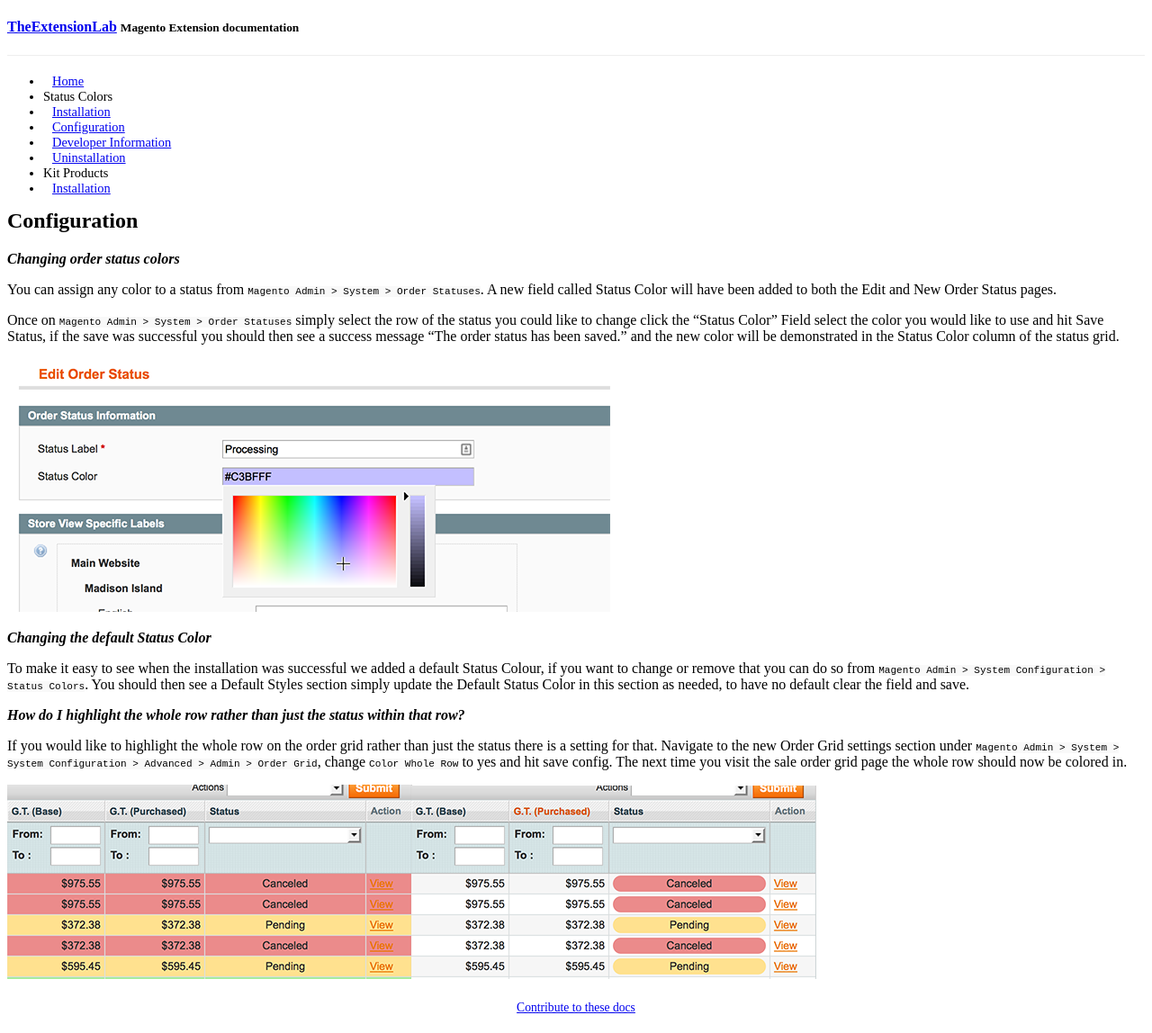
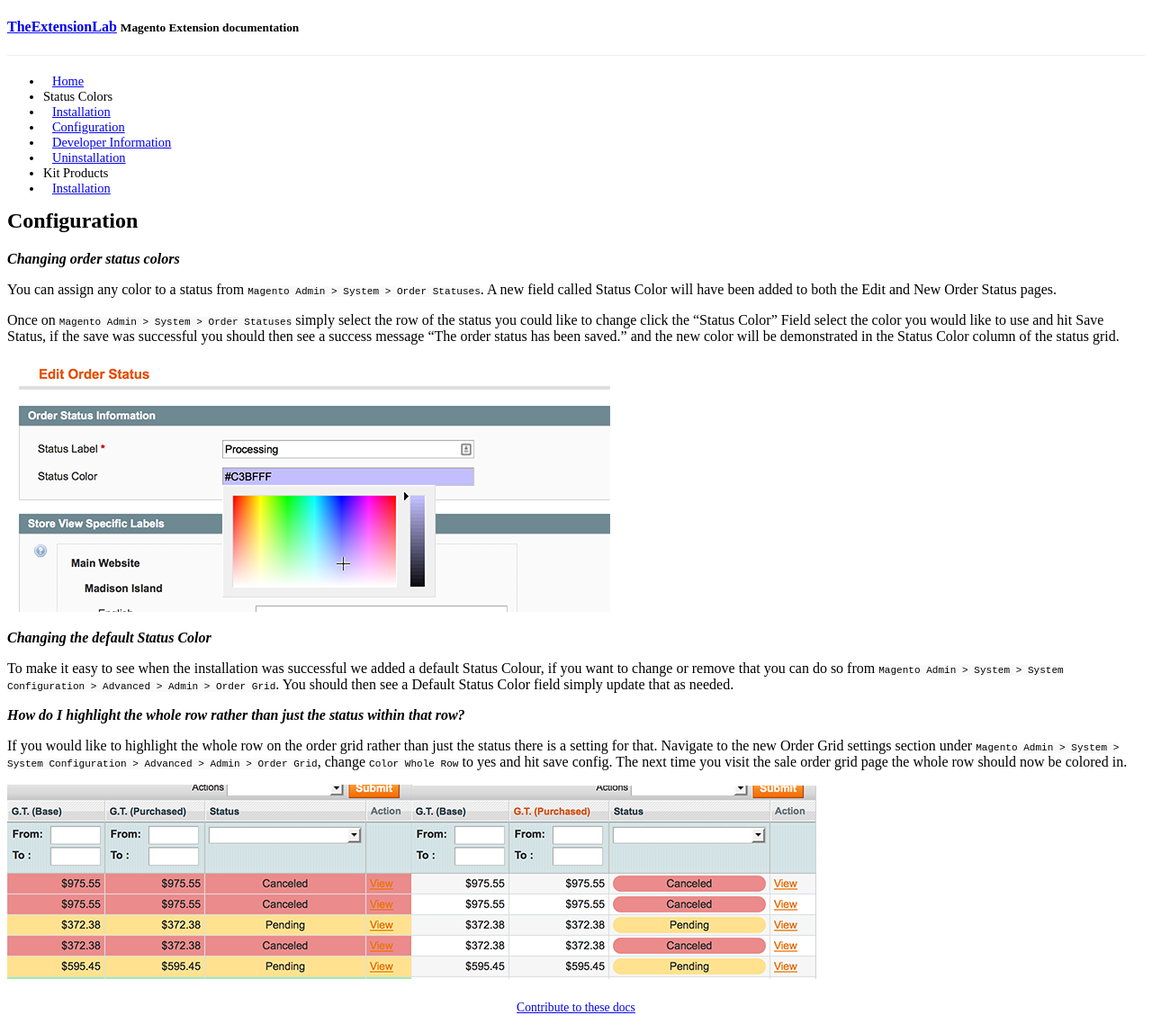
Before and after one commit to TheExtensionLab/Documentation, a Jekyll site: the page built from _posts/status-colors/2015-01-18-configuration.md, in a window 1280 px wide. Shown: the whole page at 90% size. Built offline with Jekyll 4.4.1, drawn with Linux system fonts in a browser that asks for light colours; Markdown is read by kramdown in place of the engine named in the settings; a style sheet for code colours, icons or effects is not loaded.

Commit message:
Update 2015-01-18-configuration.md

````diff
--- a/_posts/status-colors/2015-01-18-configuration.md
+++ b/_posts/status-colors/2015-01-18-configuration.md
@@ -16,7 +16,7 @@ Once on ```Magento Admin > System > Order Statuses``` simply select the row of t
 
 ***Changing the default Status Color***
 
-To make it easy to see when the installation was successful we added a default Status Colour, if you want to change or remove that you can do so from ```Magento Admin > System Configuration > Status Colors```. You should then see a Default Styles section simply update the Default Status Color in this section as needed, to have no default clear the field and save.
+To make it easy to see when the installation was successful we added a default Status Colour, if you want to change or remove that you can do so from ```Magento Admin > System > System Configuration > Advanced > Admin > Order Grid```. You should then see a Default Status Color field simply update that as needed.
 
 ***How do I highlight the whole row rather than just the status within that row?***
 
````
